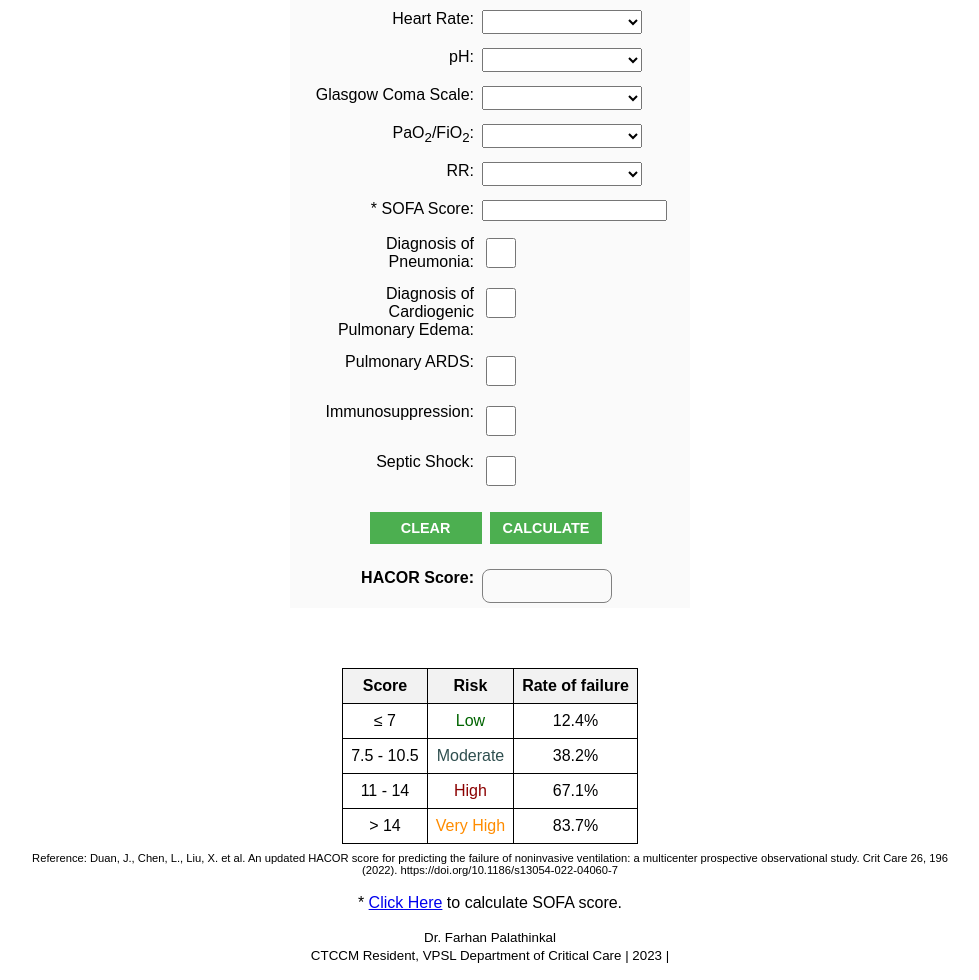
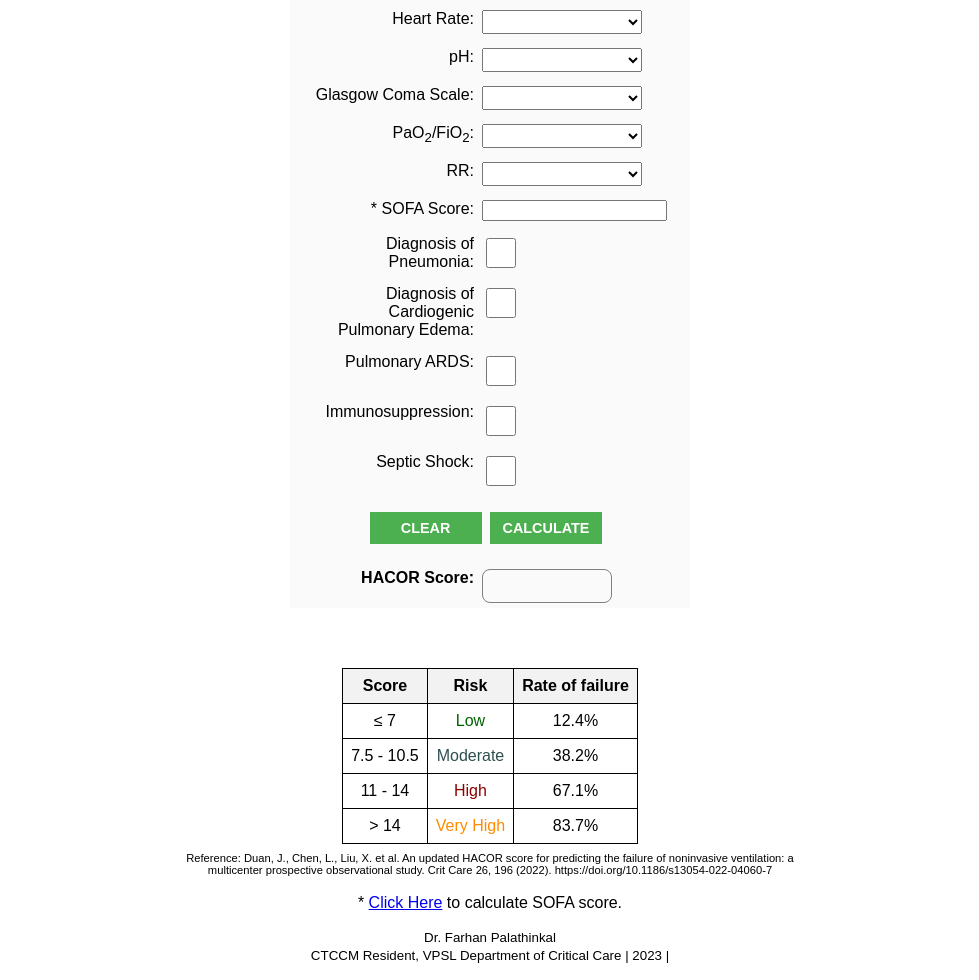
Before and after one commit to acutemed/hacorcalculator, a plain HTML site: page index.html in a window 1280 px wide. Shown: the part 152-1132 px from the top of the page, without its empty margins (150-1129 px from the left). Drawn offline with Linux system fonts and the light colour scheme.

Commit message:
Update styles.css

```diff
--- a/styles.css
+++ b/styles.css
@@ -150,8 +150,8 @@ button:hover {
 }
 
 .form-references {
-margin-right: 10rem;
-margin-left: 10rem;
+margin-right: 20rem;
+margin-left: 20rem;
   justify-content: center;
   align-items: center;
 font-size: .7rem;
```
